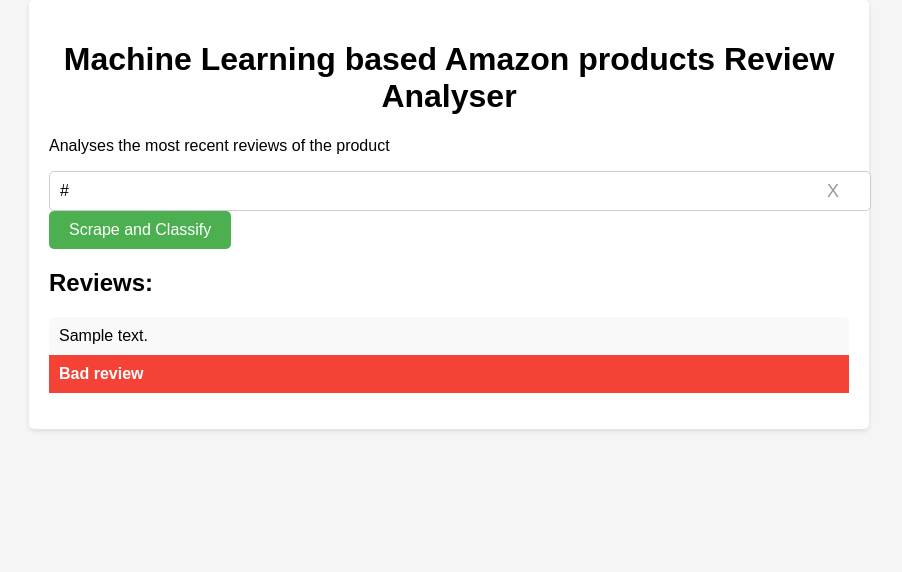
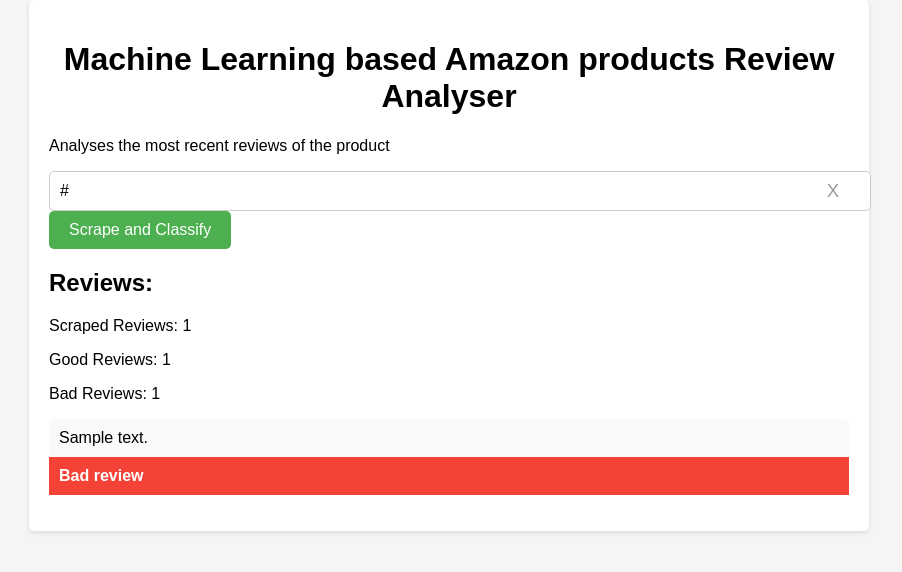
Before and after one commit to OmSarulkar/Amazon-Review-Scraper, a Flask app: template templates/index.html in a window 1280 px wide. Shown: the top 572 px of the page, without its empty margins (191-1093 px from the left). Run offline with Flask 2, Linux system fonts and the light colour scheme; the template is opened without the code that fills it: most values are stand-ins (such as "Sample title", 1, 10 or a date in 2020).

Commit message:
Update app.py
Adding functionality to count number of scraped reviews

```diff
--- a/app.py
+++ b/app.py
@@ -1,3 +1,4 @@
+
 from flask import Flask, render_template, request
 import requests
 from bs4 import BeautifulSoup
@@ -50,10 +51,19 @@ def scrape_reviews(url):
 def classify_reviews(reviews):
     model = joblib.load('ranfor.pkl')
     predictions = []
+    good_count = 0  # Counter for good reviews
+    bad_count = 0   # Counter for bad reviews
+
     for review in reviews:
         prediction = model.predict([review])
-        predictions.append(prediction[0])  # Assuming the model returns a single prediction
-    return predictions
+        predictions.append(prediction[0])
+
+        if prediction[0] == 'pos':
+            good_count += 1
+        else:
+            bad_count += 1
+
+    return predictions, good_count, bad_count
 
 
 @app.route('/')
@@ -65,9 +75,10 @@ def index():
 def classify():
     url = request.form['url']
     reviews = scrape_reviews(url)
-    predictions = classify_reviews(reviews)
+    predictions, good_count, bad_count = classify_reviews(reviews)
 
-    return render_template('index.html', reviews=reviews, predictions=predictions)
+    return render_template('index.html', reviews=reviews, predictions=predictions, good_count=good_count, bad_count=bad_count)
+
 
 
 if __name__ == '__main__':
--- a/templates/index.html
+++ b/templates/index.html
@@ -1,3 +1,4 @@
+
 <!DOCTYPE html>
 <html>
 <head>
@@ -19,6 +20,9 @@
         </form>
         {% if reviews %}
         <h2>Reviews:</h2>
+        <p>Scraped Reviews: {{ reviews|length }}</p>
+        <p>Good Reviews: {{ good_count }}</p>
+        <p>Bad Reviews: {{ bad_count }}</p>
         <ul>
             {% for i in range(reviews|length) %}
             <li>
```
